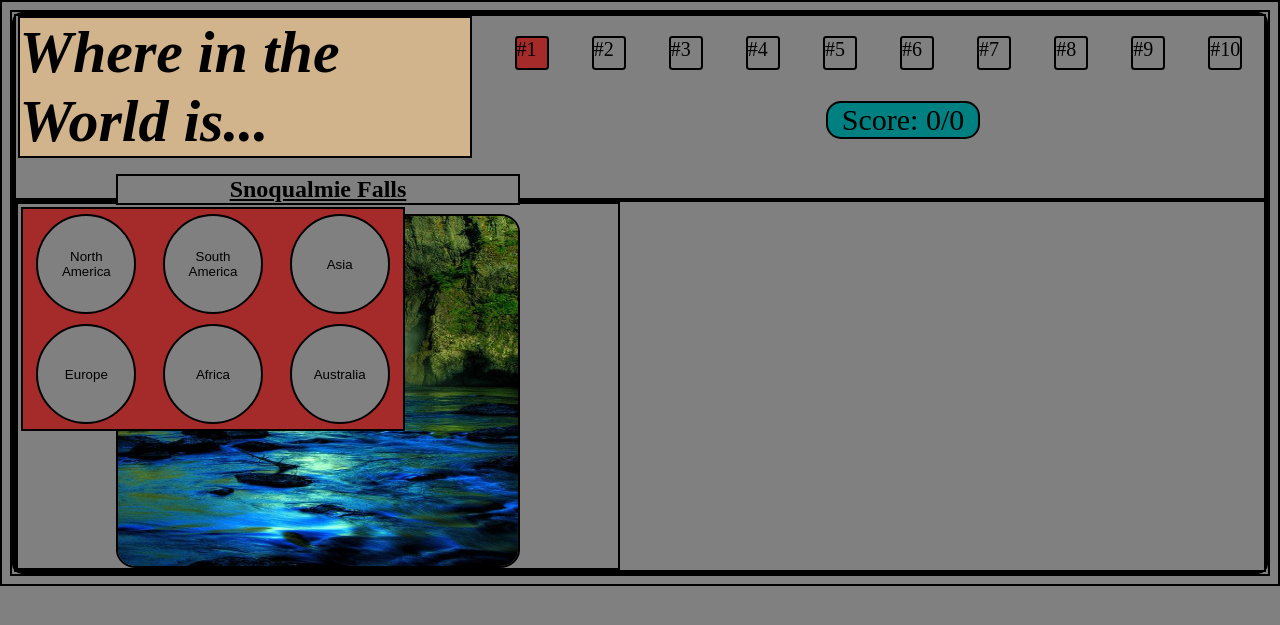
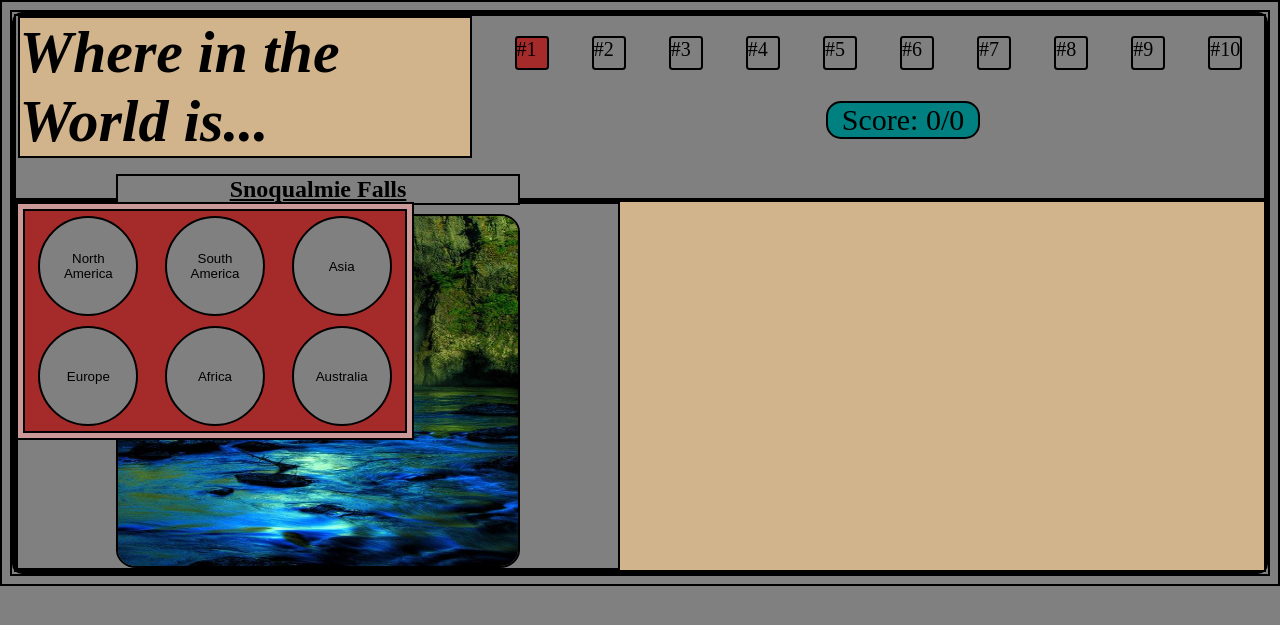
Before and after one commit to ascreven/Guess-the-Location, a PHP site: page /game.html in a window 1280 px wide. Shown: the top 625 px of the page. Run offline with PHP 8.4, Linux system fonts and the light colour scheme; some libraries are stand-ins or nearby versions.

Commit message:
positioning test

```diff
--- a/project1/game.html
+++ b/project1/game.html
@@ -43,6 +43,7 @@
       </div>
 
       <!-- continent choices -->
+      <div class=optionsAndDescriptions>
         <div class=continentChoices>
           <button class=continent id=na>North America</button>
           <button class=continent id=sa>South America</button>
@@ -50,6 +51,7 @@
           <button class=continent id=eur>Europe</button>
           <button class=continent id=afr>Africa</button>
           <button class=continent id=aus>Australia</button>
+        </div>
       </div>
 
     </div>
--- a/project1/styles.css
+++ b/project1/styles.css
@@ -77,10 +77,12 @@ h1 {
   /*clear: both;*/
   display: flex;
   position: relative;
+  justify-content: space-between;
   /*flex-flow: wrap;*/
   /*justify-content: space-around;*/
   /*align-self:center;*/
   /*clear: both;*/
+  background-color: tan;
 }
 
 .image {
@@ -131,18 +133,30 @@ img.location {
   /*display: block;*/
 }
 
-.continentChoices {
+div.optionsAndDescriptions {
+  /*margin-left: 0px;*/
+  background-color: #CC9999;
+  flex-wrap: wrap;
+  display: flex;
+  position: absolute;
+  /*width: 380px;*/
+  /*margin:5px;*/
+  justify-content: space-around;
+}
+
+div.continentChoices {
   margin-left: 0px;
   background-color: brown;
   flex-wrap: wrap;
   display: flex;
-  position: absolute;
+  position: relative;
   width: 380px;
   margin:5px;
   justify-content: space-around;
 }
 .continent {
   border-radius: 50%;
+  position: relative;
   height: 100px;
   width: 100px;
   margin-top: 5px;
```
Lines whose indentation alone changed are shown as unchanged.
